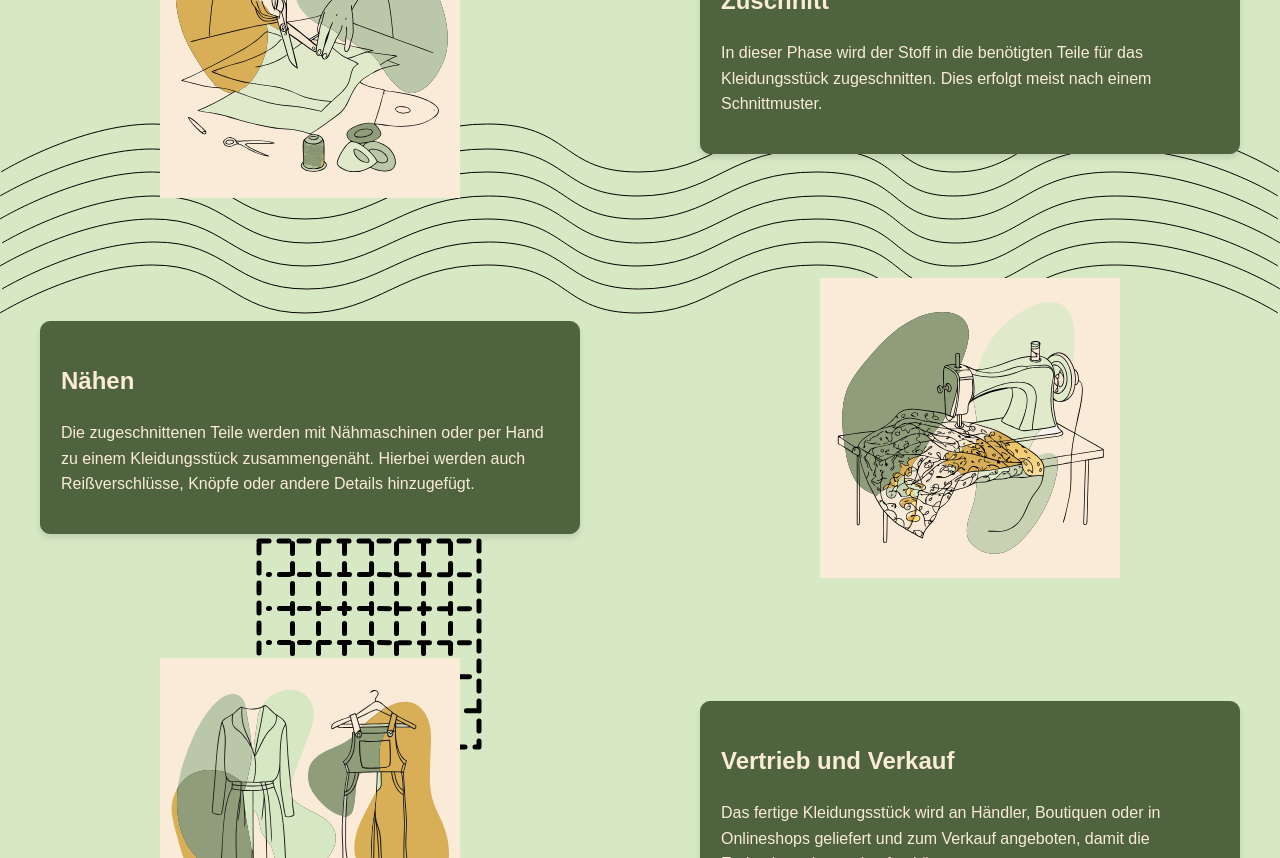
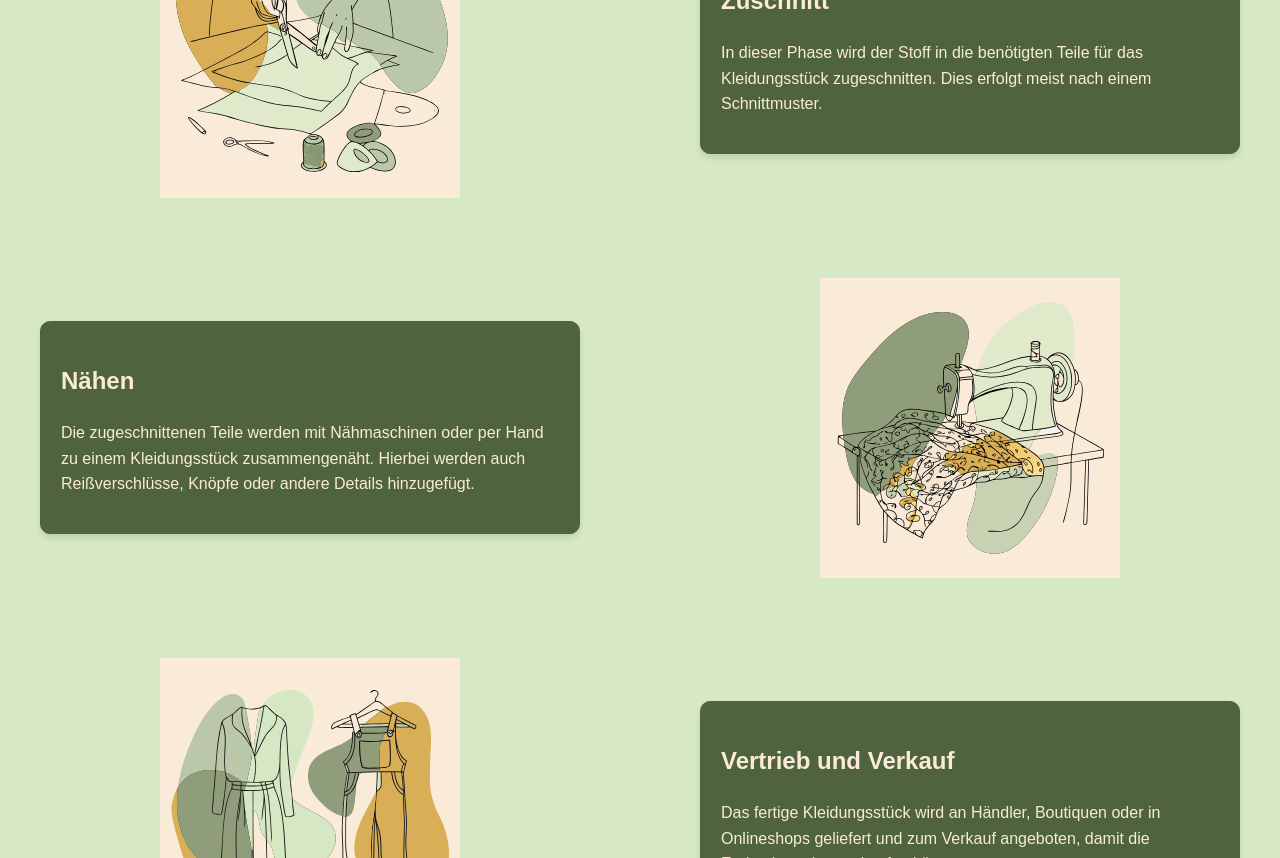
Before and after one commit to christianrenger/dmwt, a Next.js app: page / in a window 1280 px wide. Shown: the part 2840-3698 px from the top of the page. Built offline with nearby package versions, Linux system fonts and the light colour scheme.

Commit message:
elements are no more in background, styles are updated

```diff
--- a/app/globals.css
+++ b/app/globals.css
@@ -1,3 +1,4 @@
+
 /* Allgemeine Einstellungen */
 body {
   font-family: Libre Baskerville;
@@ -140,44 +141,6 @@ body {
   position: absolute;
 }
 
-.element-1 {
-  top: 10%;
-  left: 5%;
-  width: 150px; /* Adjust size */
-
-
-}
-
-.element-2 {
-  top: 30%;
-  right: 10%;
-  width: 100px;
-  z-index: -1; /* Place it behind other content */
-
-}
-
-.element-3 {
-  bottom: 15%;
-  left: 20%;
-  width: 200px;
-  z-index: -1; /* Place it behind other content */
-
-}
-
-.element-4 {
-  position: absolute;
-  top: 70%;
-  left: 0;
-  right: 0;
-  width: 100%; /* Stretches the wave to the full width of the page */
-  height: 200px; /* Adjust this height to control the wave’s vertical size */
-  z-index: -1; /* Place it behind other content */
-}
-
-
-
-
-/* Add more classes for additional scattered elements */
 
 
 
@@ -232,3 +195,15 @@ body {
 .row.even {
   flex-direction: row; /* Image on the left, text on the right */
 }
+
+/* Fade-in and slide-up effect */
+.fade-in {
+  opacity: 0;
+  transform: translateY(50px);
+  transition: opacity 0.6s ease, transform 0.6s ease;
+}
+
+.fade-in.visible {
+  opacity: 1;
+  transform: translateY(0);
+}
--- a/app/page.jsx
+++ b/app/page.jsx
@@ -1,26 +1,31 @@
-
+"use client";
 import Image from 'next/image';
 import Link from 'next/link';
+import { useEffect } from "react";
 
 export default function Home() {
+    useEffect(() => {
+        const observer = new IntersectionObserver(
+            (entries) => {
+                entries.forEach((entry) => {
+                    if (entry.isIntersecting) {
+                        entry.target.classList.add("visible");
+                    }
+                });
+            },
+            { threshold: 0.1 } // Trigger when 10% of the section is visible
+        );
+
+        const sections = document.querySelectorAll(".fade-in");
+        sections.forEach((section) => observer.observe(section));
+
+        return () => {
+            sections.forEach((section) => observer.unobserve(section));
+        };
+    }, []);
+
     return (
         <div>
-            {/* Scattered Background Elements */}
-            <div className="background-elements">
-                <div className="background-element element-1">
-                    <img src="/Rectangle%2026.svg" alt="Decorative Element 1" />
-                </div>
-                <div className="background-element element-2">
-                    <img src="/Rectangle%2027.svg" alt="Decorative Element 2" />
-                </div>
-                <div className="background-element element-3">
-                    <img src="/Group%2021.svg" alt="Decorative Element 3" />
-                </div>
-                <div className="background-element element-4">
-                    <img src="/wave.svg" alt="Decorative Element 4" />
-                </div>
-            </div>
-
             {/* Navbar */}
             <nav className="navbar">
                 <div className="logo">Secondhand</div>
```
